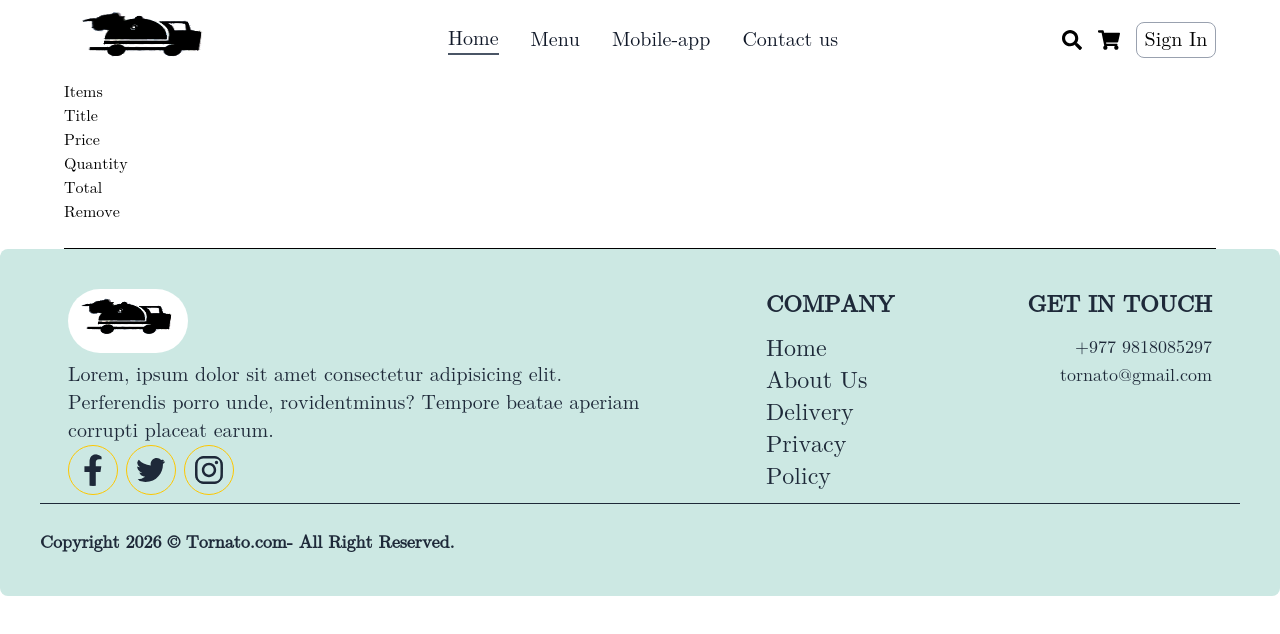
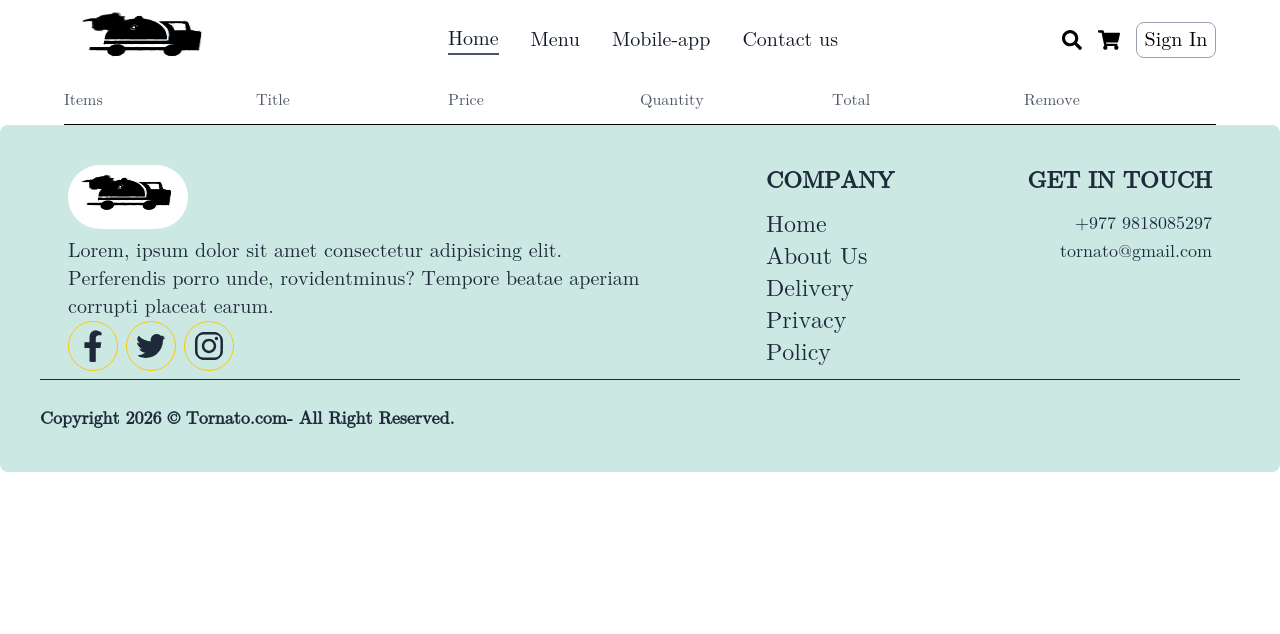
Before and after one commit to alishasedai/FoodDisplay, a React (Vite) app: page /cart in a window 1280 px wide. Shown: the top 634 px of the page. Built offline with nearby package versions, Linux system fonts and the light colour scheme.

Commit message:
cart page

```diff
--- a/src/components/FoodItem.jsx
+++ b/src/components/FoodItem.jsx
@@ -6,6 +6,8 @@ import { StoreContext } from '../context/StoreContext';
 const FoodItem = ({id,name,price,description,image,category}) => {
 
     const {cartItems,setCartItems,addToCart,removeFromCart} = useContext(StoreContext)
+
+
   return (
 
     <div className='mt-6 border bg-gray-200 border-amber-200 rounded-xl flex flex-col justify-around  items-center'>
@@ -16,7 +18,7 @@ const FoodItem = ({id,name,price,description,image,category}) => {
             ? <img onClick={() => addToCart(id) } src={icons.plus} className=' absolute bottom-4 right-3 bg-white rounded-full w-7 h-7 p-2 cursor-pointer' />
             : <div className='flex absolute bottom-4 right-3 bg-white rounded-md items-center'>
               <img onClick={() =>removeFromCart(id)} src={icons.remove} alt="" className=' w-8 h-8 bg-white rounded-full p-2' />
-              <p>{cartItems[id]}</p>
+              <p>{cartItems[id] ?? 0} </p>
               <img src={icons.add_green} className='w-8 h-8 bg-white rounded-full p-2' onClick={() => addToCart(id) } alt="" />
             </div>
         }
--- a/src/pages/Cart/Cart.jsx
+++ b/src/pages/Cart/Cart.jsx
@@ -3,11 +3,11 @@ import { StoreContext } from '../../context/StoreContext'
 
 const Cart = () => {
   const {cartItems,food_list,removeFromCart} = useContext(StoreContext);
-
+console.log(cartItems)
   return (
-    <div className='cart'>
-      <div className='cart-items'>
-        <div className="cart-items-title">
+    <div className='cart mt-2 '>
+      <div className='cart-items '>
+        <div className="cart-items-title grid grid-cols-6 text-gray-600 h-6 items-center ">
           <p>Items</p>
           <p>Title</p>
           <p>Price</p>
@@ -16,7 +16,25 @@ const Cart = () => {
           <p>Remove</p>
         </div>
         <br />
-        <hr />
+        <hr className='-mt-3'/>
+        {food_list.map((item,index) => {
+          if(cartItems[item._id] > 0){
+            return (
+              <div>
+                <div className=' h-12 grid grid-cols-6 items-center mt-2 mb-2 text-black'>
+                <img src={item.image} className='rounded-sm w-[60px] h-[50px]' alt="" />
+                <p>{item.name}</p>
+                <p>${item.price}</p>
+                <p> {cartItems[item._id]}</p>
+                <p> ${item.price * cartItems[item._id]}</p>
+                <p>x</p>
+
+              </div>
+              <hr />
+              </div>
+            )
+          }
+        })}
       </div>
 
     </div>
```
